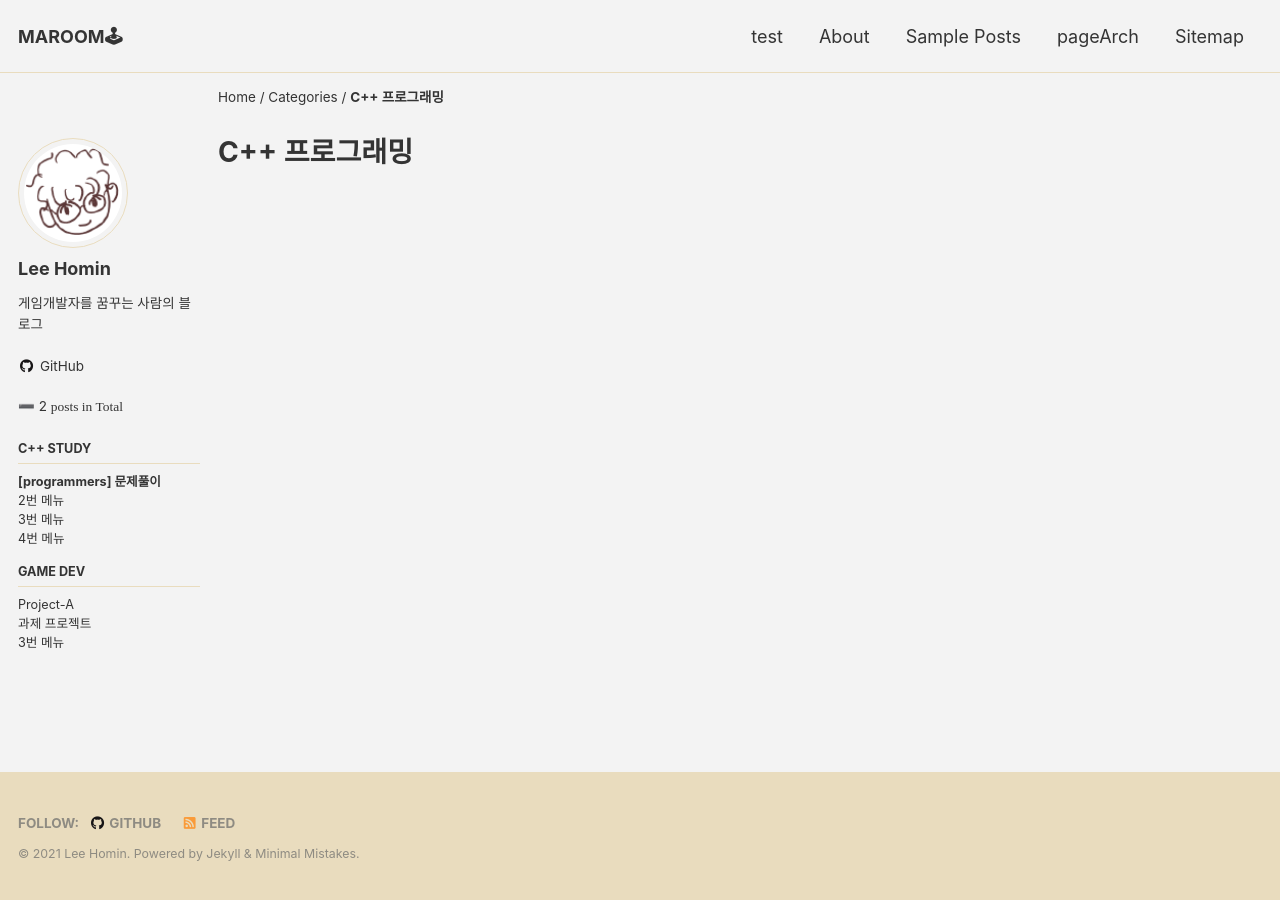
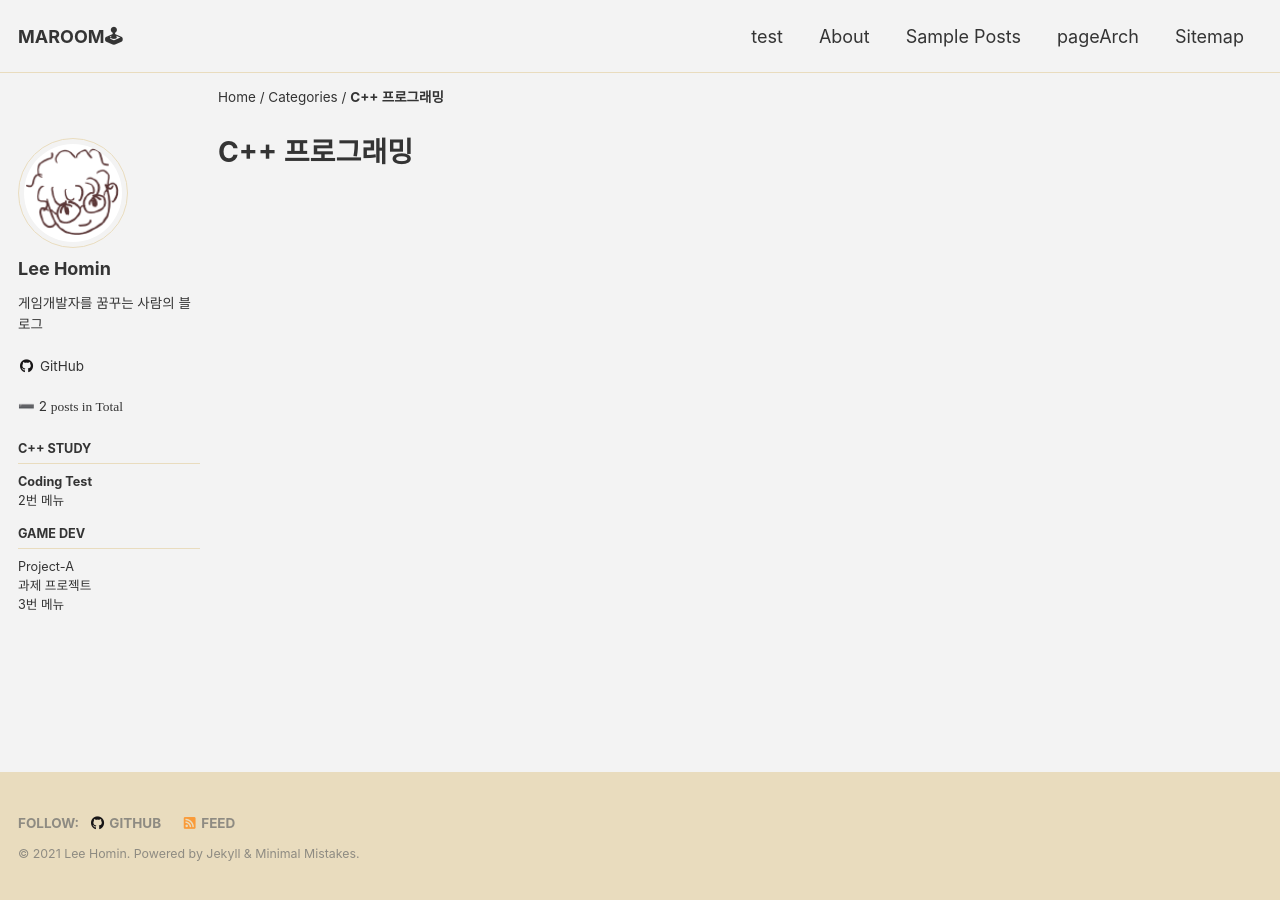
Before and after one commit to Squidward79/Squidward79.github.io, a Jekyll site: the page built from _pages/categories/category-cpp.md, in a window 1280 px wide. Built offline with Jekyll 4.4.1, drawn with Linux system fonts in a browser that asks for light colours; cached includes are drawn as plain includes.

Commit message:
nav 이름 변경

```diff
--- a/_data/navigation.yml
+++ b/_data/navigation.yml
@@ -14,14 +14,10 @@ main:
 sidemenu:
   - title: C++ Study
     children:
-      - title: "[programmers] 문제풀이"
+      - title: "Coding Test"
         url: /categories/cpp/
       - title: "2번 메뉴"
        # url: #/docs/structure/
-      - title: "3번 메뉴"
-       # url: #/docs/installation/
-      - title: "4번 메뉴"
-       # url: #/docs/upgrading/
 
   - title: Game Dev
     children:
--- a/_pages/categories/category-cpp.md
+++ b/_pages/categories/category-cpp.md
@@ -6,6 +6,3 @@ author_profile: true
 sidebar:
     nav: sidemenu
 ---
-
-{% assign posts = site.categories.Cpp %}
-{% for post in posts %} {% include archive-single.html type=page.entries_layout %} {% endfor %}
```
